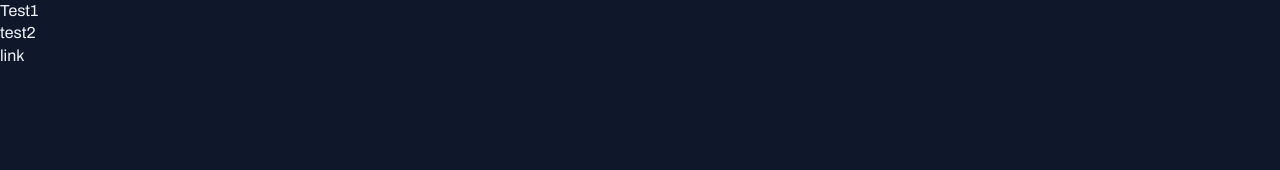
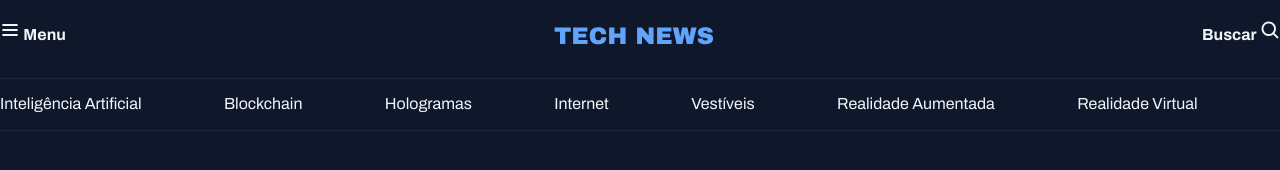
Before and after one commit to thales-castro/fullstack-projeto-portal-de-noticias, a plain HTML site: page index.html in a window 1280 px wide. Drawn offline with Linux system fonts and the light colour scheme.

Commit message:
criando o header da aplicação

```diff
--- a/index.html
+++ b/index.html
@@ -14,8 +14,35 @@
     />
   </head>
   <body>
-    <h1>Test1</h1>
-    <h2>test2</h2>
-    <a href="">link</a>
+    <header>
+      <nav id="primary" class="grid grid-flow-col">
+        <div>
+          <img src="assets/icons/List.svg" alt="Ícone de menu" />
+          <strong>Menu</strong>
+        </div>
+
+        <div>
+          <img src="assets/Logo.svg" alt="TechNews logo" />
+        </div>
+
+        <div>
+          <strong>Buscar</strong>
+          <img
+            src="assets/icons/MagnifyingGlass.svg"
+            alt="Ícone de lupa para pesquisa"
+          />
+        </div>
+      </nav>
+
+      <nav id="secondary" class="grid grid-flow-col">
+        <a href="#">Inteligência Artificial</a>
+        <a href="#">Blockchain</a>
+        <a href="#">Hologramas</a>
+        <a href="#">Internet</a>
+        <a href="#">Vestíveis</a>
+        <a href="#">Realidade Aumentada</a>
+        <a href="#">Realidade Virtual</a>
+      </nav>
+    </header>
   </body>
 </html>
--- a/styles/global.css
+++ b/styles/global.css
@@ -40,3 +40,19 @@ h2,
 h3 {
   font: inherit;
 }
+
+/* utility-first: quando tem uma classe que vai fazer apenas uma coisa ela apenas vai
+aplicar o grid */
+.grid {
+  display: grid;
+}
+
+.grid-flow-col {
+  grid-auto-flow: column;
+}
+
+.container {
+  max-width: 1280px;
+  padding-inline: 32px;
+  margin-inline: auto;
+}
--- /dev/null
+++ b/styles/header.css
@@ -0,0 +1,18 @@
+#primary {
+  padding-block: 20px;
+
+  /* nesting css */
+  div:nth-child(2) {
+    margin-inline: auto
+  }
+
+  div:nth-child(3) {
+    justify-self: end;
+  }
+}
+
+#secondary {
+  padding-block: 14px;
+  border: solid 1px var(--stroke-color);
+  border-inline: none;
+}
--- a/styles/index.css
+++ b/styles/index.css
@@ -1 +1,2 @@
-@import url(global.css)
+@import url(global.css);
+@import url(header.css);
```
Also changed, not shown: assets/icons/ArrowRight-hover.svg (deleted), assets/icons/ArrowRight.svg (deleted).
